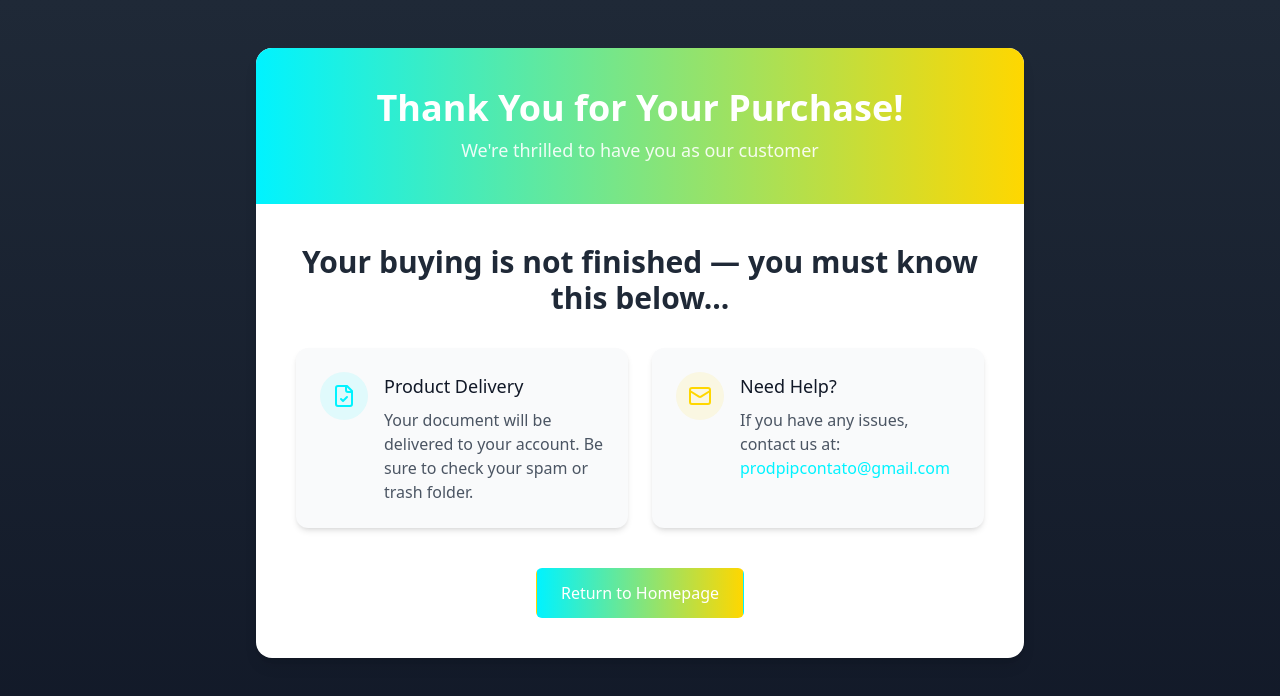
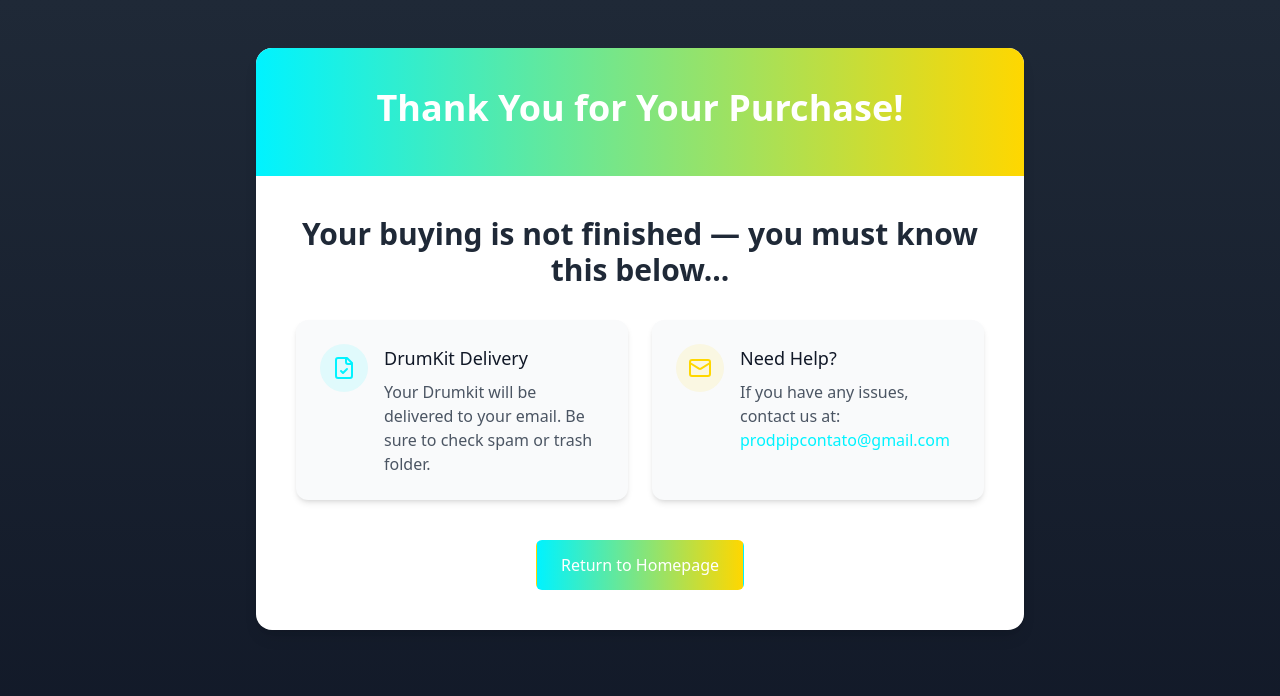
Before and after one commit to pgerbassi/beatscape, a React (Vite) app: page /greet in a window 1280 px wide. Shown: the top 696 px of the page. Built offline with nearby package versions, Linux system fonts and the light colour scheme.

Commit message:
Fix: Subtitle and copys

```diff
--- a/src/components/Greet.tsx
+++ b/src/components/Greet.tsx
@@ -23,7 +23,7 @@ const Greet = () => {
                 Thank You for Your Purchase!
               </h1>
               <p className="text-white text-center text-lg opacity-90">
-                We're thrilled to have you as our customer
+
               </p>
             </motion.div>
           </div>
@@ -55,9 +55,9 @@ const Greet = () => {
                       </div>
                     </div>
                     <div>
-                      <h3 className="text-lg font-medium text-gray-900 mb-2">Product Delivery</h3>
+                      <h3 className="text-lg font-medium text-gray-900 mb-2">DrumKit Delivery</h3>
                       <p className="text-gray-600">
-                        Your document will be delivered to your account. Be sure to check your spam or trash folder.
+                        Your Drumkit will be delivered to your email. Be sure to check spam or trash folder.
                       </p>
                     </div>
                   </div>
```
